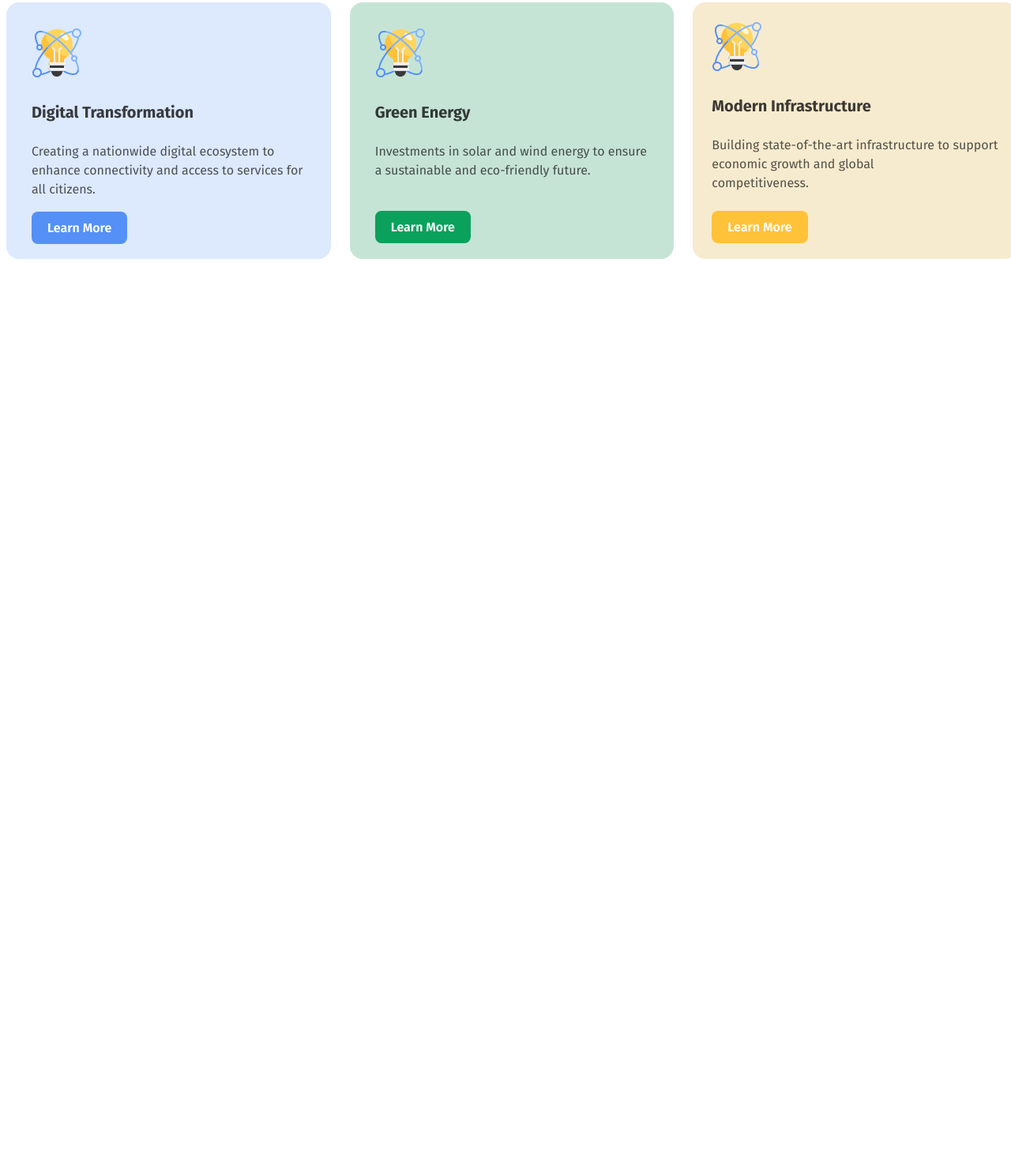
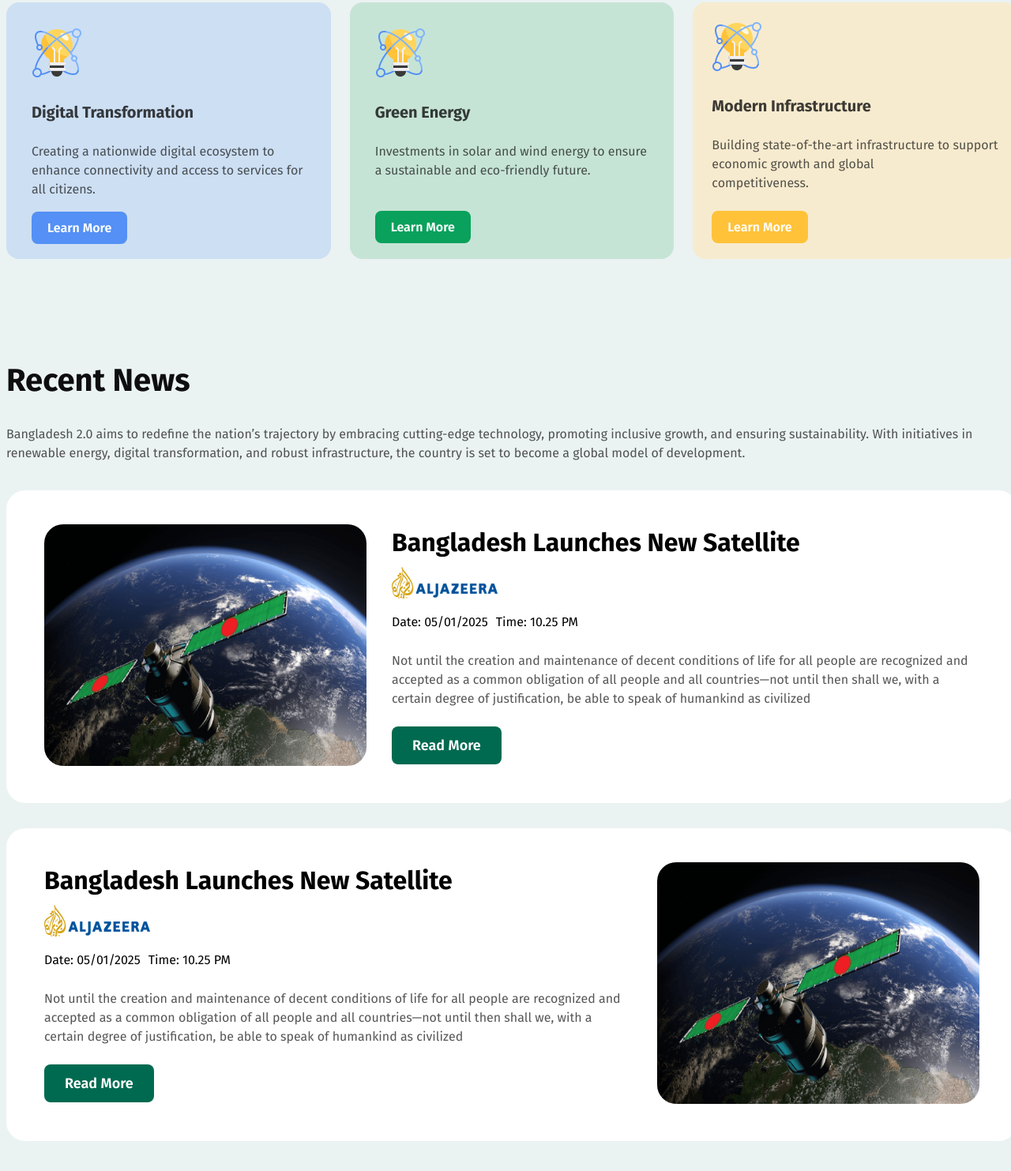
Before and after one commit to shakilad1/Bangladesh-web-repo, a plain HTML site: page index.html in a window 1280 px wide. Shown: the part 881-2364 px from the top of the page at 79% size. Before the commit the page ends 1289 px from the top, so only its background shows below. Drawn offline with Linux system fonts and the light colour scheme.

Commit message:
third commit

```diff
--- a/index.html
+++ b/index.html
@@ -15,7 +15,7 @@
         <p class="bangla">Bangladesh 2.0</p>
         <h1 class="banner-des">Idea , innovation ,<br>
             vision and challenges in<br> New Bangladesh.</h1>
-        <button class="btn-dgreen">Explore New Bangladesh</button>
+        <button class="btn-dgreen button">Explore New Bangladesh</button>
 
      </div>
      <div class="banner-img">
@@ -32,22 +32,64 @@
                     <img src="assets/card-icon.png" alt="Card Icon">
                     <h4 class="vision1-title">Digital Transformation</h4>
                     <p class="vision1-des">Creating a nationwide digital ecosystem to enhance connectivity and access to services for all citizens.</p>
-                    <button class="btn-vision1">Learn More</button>
+                    <button class="btn-vision1 button">Learn More</button>
                 </div>
                 <div class="vision2">
                     <img src="assets/card-icon.png" alt="Card Icon">
                     <h4 class="vision1-title">Green Energy</h4>
                     <p class="vision1-des">Investments in solar and wind energy to ensure a sustainable and eco-friendly future.</p>
-                    <button class="btn-vision2">Learn More</button>
+                    <button class="btn-vision2 button">Learn More</button>
                 </div>
                 <div class="vision3">
                     <img src="assets/card-icon.png" alt="Card Icon">
                     <h4 class="vision1-title">Modern Infrastructure</h4>
                     <p class="vision1-des">Building state-of-the-art infrastructure to support     economic growth and global<br> competitiveness.</p>
-                    <button class="btn-vision3">Learn More</button>
+                    <button class="btn-vision3 button">Learn More</button>
                 </div>
 
             </div>
+        </section>
+        <section class="recent-news">
+            <h3 class="vision-title text-left">Recent News</h3>
+            <p class="vision-des text-left">Bangladesh 2.0 aims to redefine the nation’s trajectory by embracing cutting-edge technology, promoting inclusive growth, and ensuring sustainability. With initiatives in renewable energy, digital transformation, and robust infrastructure, the country is set to become a global model of development.</p>
+            <br>
+            <div class="recent-news-banner">
+             <div>
+                <img class="newsimg" src="assets/satelite.png" alt="satelite">
+             </div>
+             <div class="news-details">
+                <h4 class="news-title">Bangladesh Launches New Satellite</h4>
+                <img src="assets/al-jazeera.png" alt="al-jazeera">
+
+                <div class="jhamelar-date">
+                    <p>Date: 05/01/2025</p>
+                    <p>Time: 10.25 PM</p>
+                </div>
+                <p class="news-des">Not until the creation and maintenance of decent conditions of life for all people are recognized and accepted as a common obligation of all people and all countries—not until then shall we,
+                    with a certain degree of justification, be able to speak of humankind as civilized</p>
+                <button class="btn-dgreen2 button">Read More</button>
+
+             </div>
+
+            </div>
+            <div class="recent-news-banner2">
+                <div>
+                   <img class="newsimg" src="assets/satelite.png" alt="satelite">
+                </div>
+                <div class="news-details">
+                   <h4 class="news-title">Bangladesh Launches New Satellite</h4>
+                   <img src="assets/al-jazeera.png" alt="al-jazeera">
+
+                   <div class="jhamelar-date">
+                       <p>Date: 05/01/2025</p>
+                       <p>Time: 10.25 PM</p>
+                   </div>
+                   <p class="news-des">Not until the creation and maintenance of decent conditions of life for all people are recognized and accepted as a common obligation of all people and all countries—not until then shall we,
+                       with a certain degree of justification, be able to speak of humankind as civilized</p>
+                   <button class="btn-dgreen2 button">Read More</button>
+
+                </div>
+               </div>
         </section>
 
     </main>
--- a/styles/style.css
+++ b/styles/style.css
@@ -2,6 +2,7 @@
     font-family: "Fira Sans", serif;
     font-weight: 400;
     font-style: normal;
+    background-color: rgba(234, 241, 241, 0.919);
   }
   /* banner styles */
   .banner{
@@ -54,7 +55,7 @@ text-align: left;
     gap: 24px;
     margin-top: 32px;
   }
-
+  /* shared with Recent news */
   .vision-title{
     color: rgb(14, 14, 14);
 font-family: Fira Sans;
@@ -65,6 +66,7 @@ letter-spacing: 0%;
 text-align: left;
 margin-bottom: 32px;
   }
+  /* shared with Recent news */
   .vision-des{
     color: rgba(14, 14, 14, 0.7);
 font-family: Fira Sans;
@@ -121,6 +123,7 @@ line-height: 24px;
 letter-spacing: 0%;
 text-align: left;
   }
+
   .btn-vision1{
     color: rgb(255, 255, 255);
 font-family: Fira Sans;
@@ -135,6 +138,7 @@ background: rgb(84, 144, 245);
 padding: 11px 20px 11px 20px;
 border: none;
   }
+
   .btn-vision2{
     color: rgb(255, 255, 255);
 font-family: Fira Sans;
@@ -150,6 +154,7 @@ padding: 11px 20px 11px 20px;
 border: none;
 margin-top: 23px;
   }
+
   .btn-vision3{
     color: rgb(255, 255, 255);
 font-family: Fira Sans;
@@ -167,6 +172,7 @@ margin-top: 7px;
   }
 
   /* shared styles */
+  .button:hover{background-color: brown;}
   .btn-dgreen{
     border-radius: 8px;
 
@@ -188,3 +194,85 @@ margin: 24px 0px;
 .text-left{
   text-align: left;
 }
+/* Recent news styles */
+
+}
+.vision-des{
+  margin-top: 0px;
+}
+.jhamelar-date{
+  display: flex;
+  gap:10px
+}
+.recent-news-banner{
+  display: flex;
+
+  align-items:center;
+  border-radius: 24px;
+
+background: rgb(255, 255, 255);
+padding:48px 48px 48px 48px;
+gap: 32px;
+height: 300px;
+}
+.btn-dgreen2{
+  padding: 13px 26px 13px 26px;
+  border-radius: 8px;
+
+  background: rgb(0, 106, 80);
+  width: 139px;
+  height: 48px;
+
+  color: rgb(255, 255, 255);
+  font-family: Fira Sans;
+  font-size: 18px;
+  font-weight: 600;
+  line-height: 22px;
+  letter-spacing: 0%;
+  text-align: left;
+  border: none;
+
+}
+.newsimg{
+  border-radius: 24px;
+
+}
+.news-title{
+.color: rgba(14, 14, 14, 0.8);
+font-family: Fira Sans;
+font-size: 32px;
+font-weight: 700;
+line-height: 38px;
+letter-spacing: 0%;
+text-align: left;
+margin: 12px 0px;
+padding-top: 56px;
+}
+.news-des{
+  color: rgba(14, 14, 14, 0.7);
+font-family: Fira Sans;
+font-size: 16px;
+font-weight: 400;
+line-height: 24px;
+letter-spacing: 0%;
+text-align: left;
+margin: 12px 0px;
+padding-bottom: 11px;
+}
+.news-details{
+
+  padding-bottom: 70px;
+}
+.recent-news-banner2{
+  display: flex;
+  flex-direction: row-reverse;
+  align-items:center;
+  border-radius: 24px;
+  margin-top: 32px;
+
+
+background: rgb(255, 255, 255);
+padding:48px 48px 48px 48px;
+gap: 32px;
+height: 300px;
+}
```
